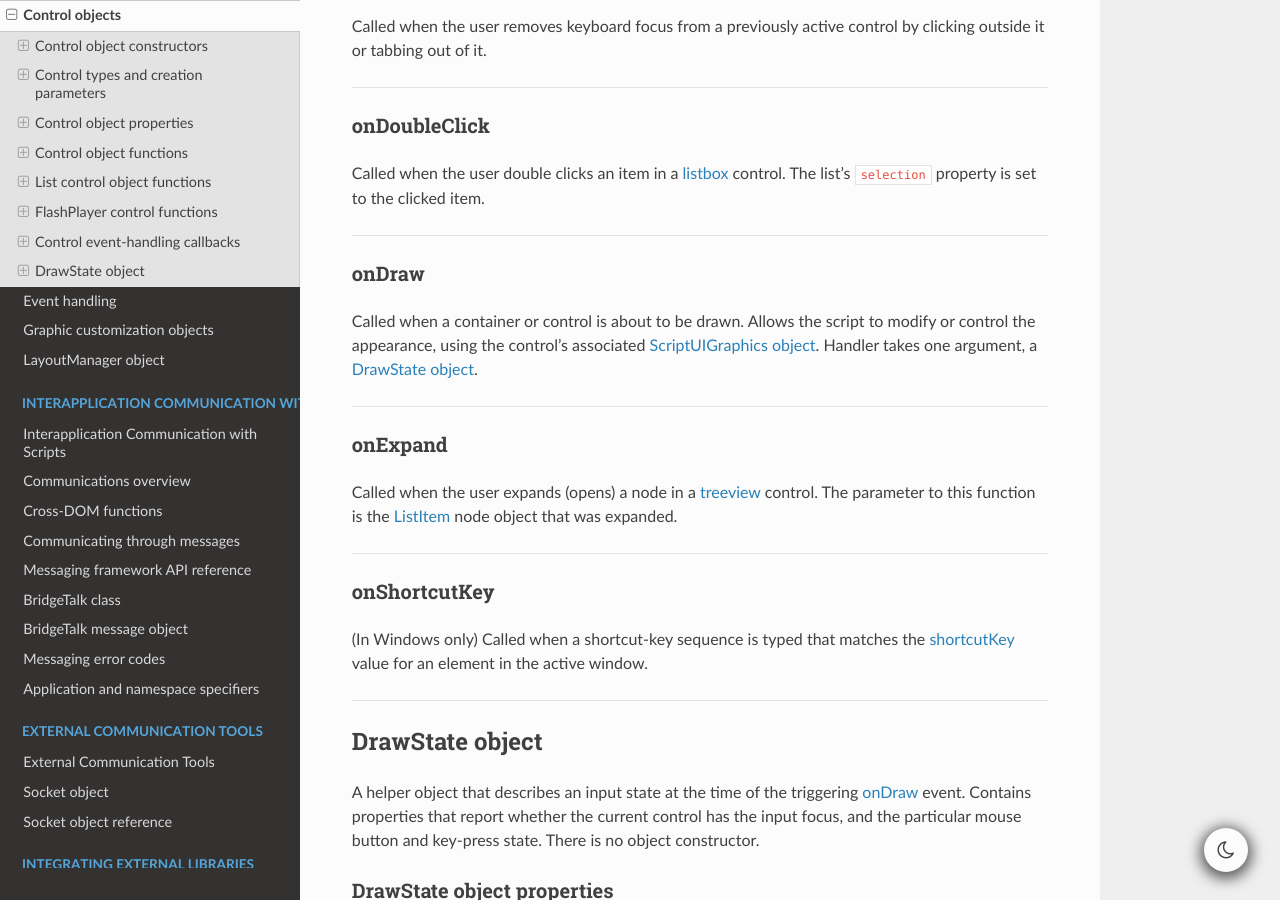
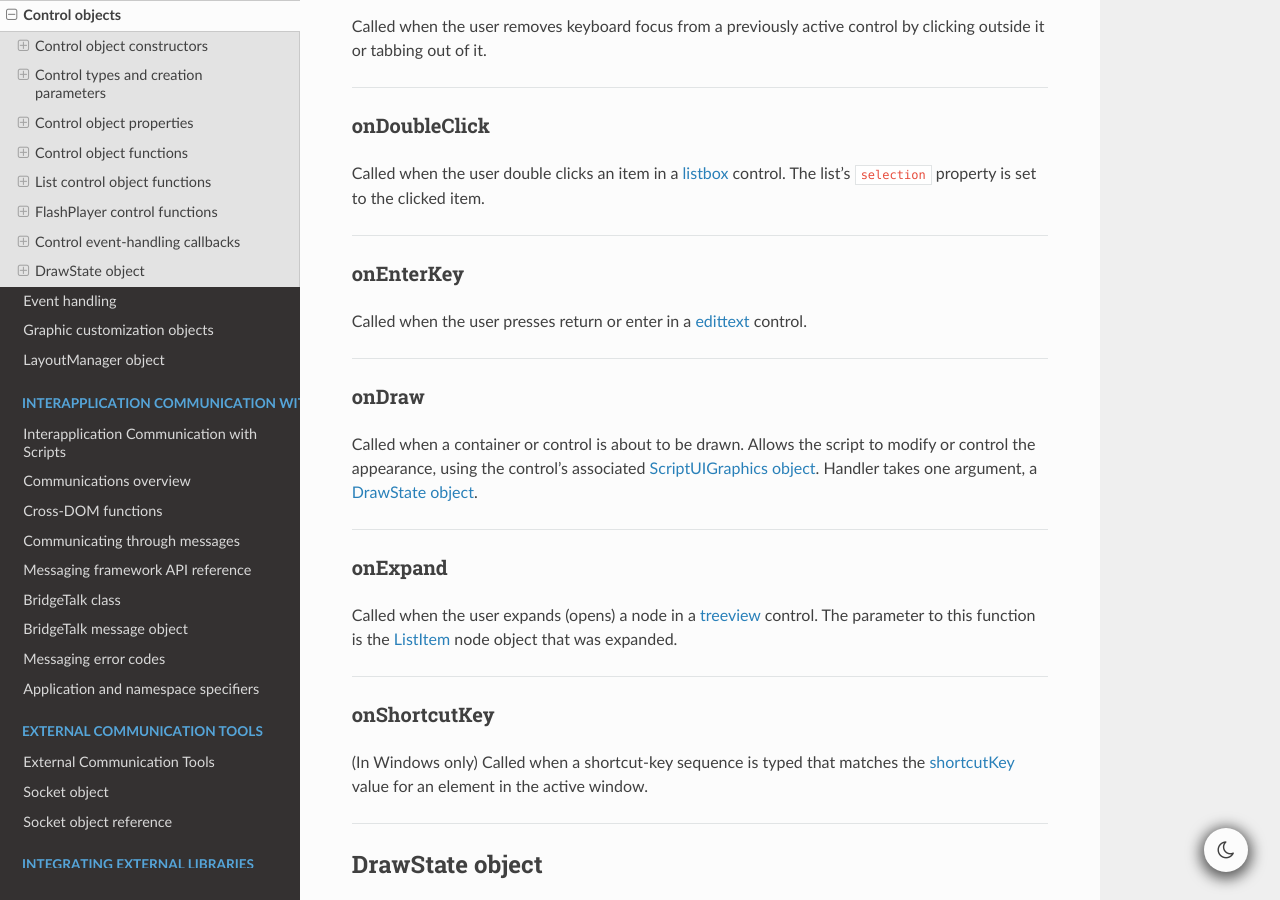
Before and after one commit to docsforadobe/javascript-tools-guide, a Sphinx documentation site: the page built from docs/user-interface-tools/control-objects.rst, in a window 1280 px wide and 900 px high, scrolled down 34969 px. Built offline with Sphinx 7.4.7 and the Read the Docs theme 2.0.0, drawn with Linux system fonts in a browser that asks for light colours.

Commit message:
added onEnterKey as a editText callback
This wasn't listed as a callback but it works, unlike  {enterKeySignalsOnChange: true} in the creation properties

```diff
--- a/docs/user-interface-tools/control-objects.rst
+++ b/docs/user-interface-tools/control-objects.rst
@@ -1914,6 +1914,14 @@ The list's ``selection`` property is set to the clicked item.
 
 --------------------------------------------------------------------------------
 
+.. _control-event-onenterkey:
+
+onEnterKey
+*************
+Called when the user presses return or enter in a :ref:`control-type-edittext` control.
+
+--------------------------------------------------------------------------------
+
 .. _control-event-ondraw:
 
 onDraw
```
